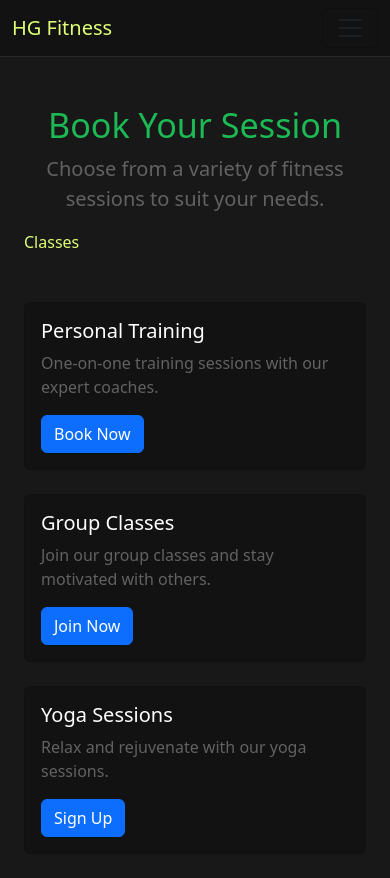
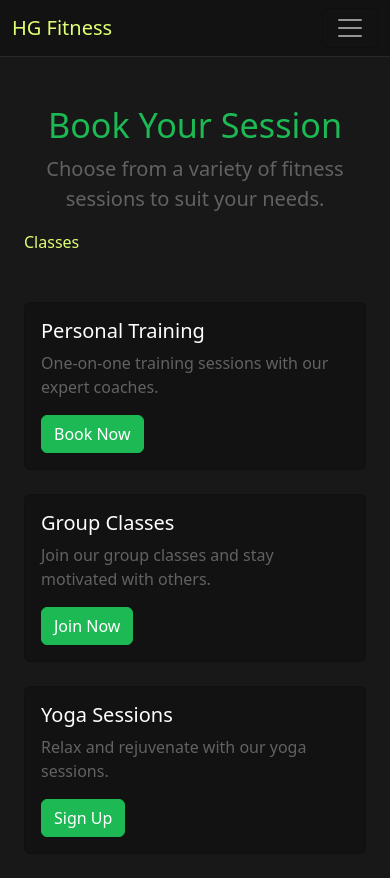
Before and after one commit to judewoolls/hg-fitness, a Django app: page /booking/ in a window 390 px wide. Run offline with Django 5.2, Linux system fonts and the light colour scheme.

```diff
--- a/booking/templates/booking/index.html
+++ b/booking/templates/booking/index.html
@@ -19,7 +19,7 @@
                 <div class="card-body">
                     <h5 class="card-title" style="color: var(--text-color);">Personal Training</h5>
                     <p class="card-text" style="color: var(--accent-color);">One-on-one training sessions with our expert coaches.</p>
-                    <a href="#" class="btn btn-primary">Book Now</a>
+                    <a href="#" class="btn btn-primary-color">Book Now</a>
                 </div>
             </div>
         </div>
@@ -28,7 +28,7 @@
                 <div class="card-body">
                     <h5 class="card-title" style="color: var(--text-color);">Group Classes</h5>
                     <p class="card-text" style="color: var(--accent-color);">Join our group classes and stay motivated with others.</p>
-                    <a href="#" class="btn btn-primary">Join Now</a>
+                    <a href="#" class="btn btn-primary-color">Join Now</a>
                 </div>
             </div>
         </div>
@@ -37,7 +37,7 @@
                 <div class="card-body">
                     <h5 class="card-title" style="color: var(--text-color);">Yoga Sessions</h5>
                     <p class="card-text" style="color: var(--accent-color);">Relax and rejuvenate with our yoga sessions.</p>
-                    <a href="#" class="btn btn-primary">Sign Up</a>
+                    <a href="#" class="btn btn-primary-color">Sign Up</a>
                 </div>
             </div>
         </div>
--- a/templates/base.html
+++ b/templates/base.html
@@ -24,7 +24,7 @@
             <a class="navbar-brand" href="#">HG Fitness</a>
             <button class="navbar-toggler" type="button" data-bs-toggle="collapse" data-bs-target="#navbarNav"
                 aria-controls="navbarNav" aria-expanded="false" aria-label="Toggle navigation">
-                <span class="navbar-toggler-icon"></span>
+                <span class="navbar-toggler-icon navbar-dark"></span>
             </button>
             <div class="collapse navbar-collapse" id="navbarNav">
                 <ul class="navbar-nav ms-auto">
```
